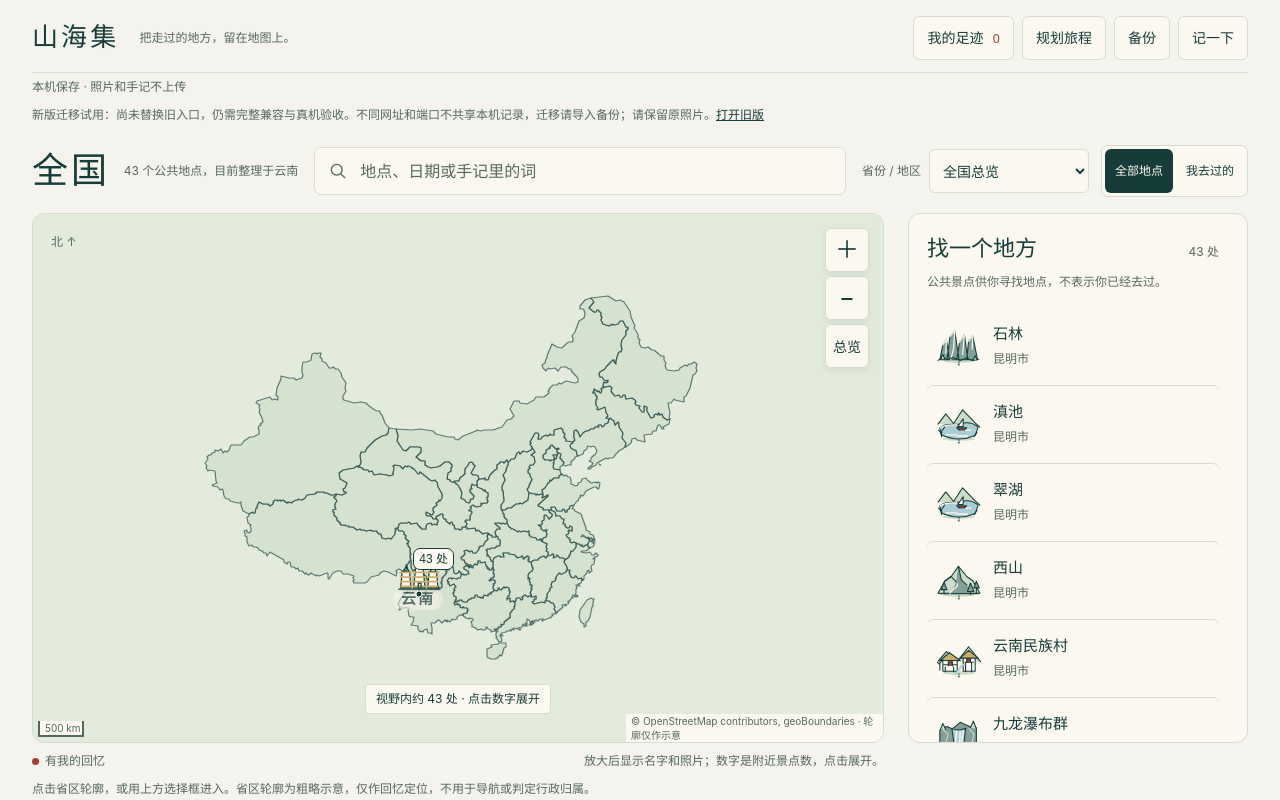
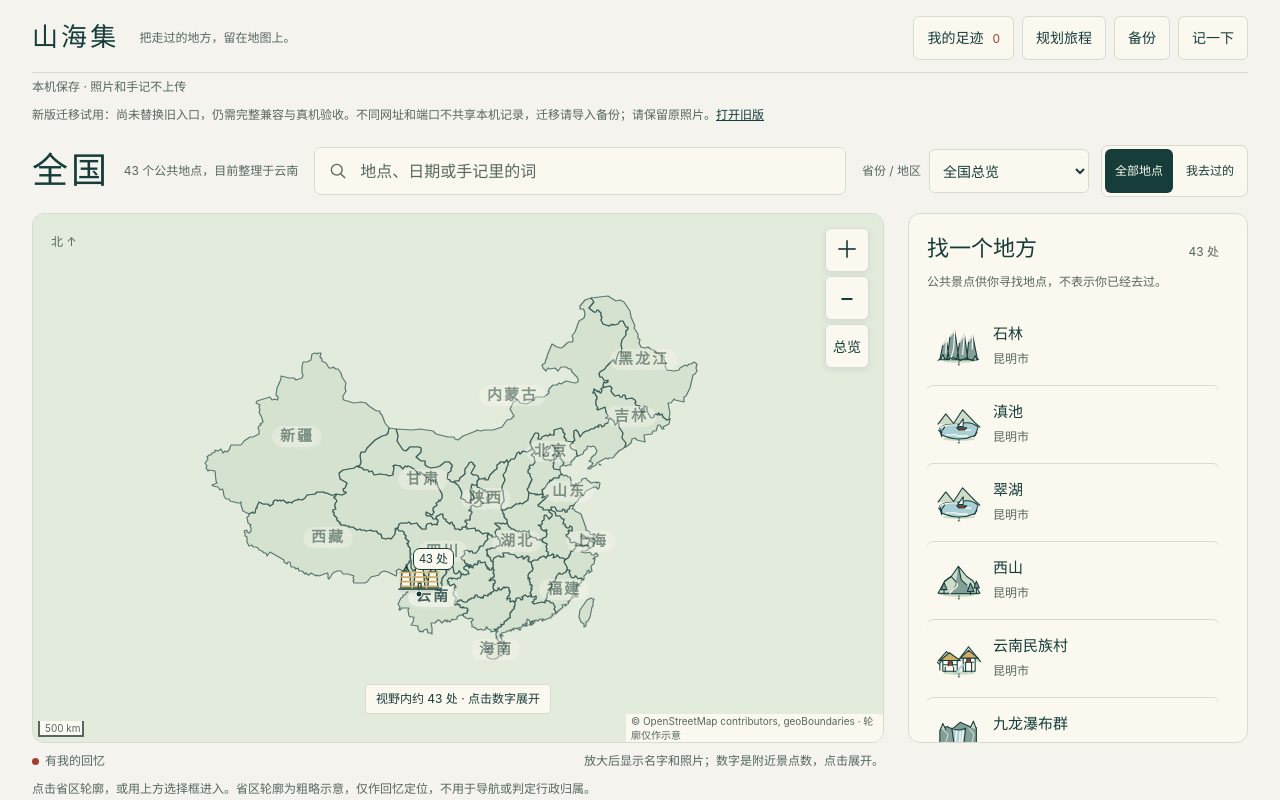
Before and after one commit to wcy-wcy1/Map, a Vue app in the folder shanhai-app/: page / in a window 1280 px wide. Shown: the top 800 px of the page. Built offline with nearby package versions, Linux system fonts and the light colour scheme.

Commit message:
feat: show uncluttered national province labels

```diff
--- a/shanhai-app/src/components/FootprintMap.vue
+++ b/shanhai-app/src/components/FootprintMap.vue
@@ -107,6 +107,9 @@ function addText(parent: HTMLElement, className: string, text: string) {
   span.textContent = text
   parent.append(span)
 }
+const collides = (rect: Rect, others: readonly Rect[], gap = 6) => others.some(other =>
+  rect.x < other.x + other.width + gap && rect.x + rect.width + gap > other.x &&
+  rect.y < other.y + other.height + gap && rect.y + rect.height + gap > other.y)
 
 function renderRoutes(currentZoom: number) {
   if (!map || !routes) return
@@ -278,22 +281,34 @@ function renderMarkers() {
   const showProvinceLabels = !props.provinceId && currentZoom < PROVINCE_LABEL_ZOOM_MAX
   const showRegionLabels = !!props.provinceId && currentZoom < 11.5
   if ((showProvinceLabels || showRegionLabels) && !props.query) {
-    const provinceIds = showProvinceLabels ? labelledProvinceIds() : new Set<string>()
-    for (const feature of props.geography.features.filter(feature => feature.properties.kind === (props.provinceId ? 'region' : 'province'))) {
+    const priorityProvinceIds = showProvinceLabels ? labelledProvinceIds() : new Set<string>()
+    const labelRects: Rect[] = []
+    const labelFeatures = props.geography.features.filter(feature => feature.properties.kind === (props.provinceId ? 'region' : 'province'))
+      .sort((a, b) => Number(priorityProvinceIds.has(String(b.properties.provinceId || ''))) - Number(priorityProvinceIds.has(String(a.properties.provinceId || ''))))
+    for (const feature of labelFeatures) {
       const id = props.provinceId ? feature.properties.regionId : String(feature.properties.provinceId || '')
-      if (showProvinceLabels && (!id || !provinceIds.has(id))) continue
       if (props.regionId && id !== props.regionId) continue
       const bounds = L.geoJSON(feature).getBounds()
       if (!bounds.isValid()) continue
       const region = props.regions.find(region => region.id === id)
+      const text = (region?.name || feature.properties.name || '').replace(/壮族自治区$|回族自治区$|维吾尔自治区$|自治区$|特别行政区$|[省市州]$/u, '')
+      const center = bounds.getCenter()
+      const point = map.latLngToContainerPoint(center)
+      const isPriority = showProvinceLabels && id && priorityProvinceIds.has(id)
+      const labelWidth = showProvinceLabels ? Math.max(50, Math.min(98, text.length * 16 + 18)) : Math.max(54, Math.min(120, text.length * 15 + 18))
+      const labelHeight = showProvinceLabels ? 25 : 23
+      const rect = { x: point.x - labelWidth / 2, y: point.y - labelHeight / 2, width: labelWidth, height: labelHeight }
+      if (showProvinceLabels && !isPriority && collides(rect, labelRects, 8)) continue
+      labelRects.push(rect)
       const label = document.createElement('span')
       label.className = 'yn-region-label'
       label.dataset.scope = props.provinceId ? 'region' : 'province'
-      label.textContent = (region?.name || feature.properties.name || '').replace(/壮族自治区$|回族自治区$|维吾尔自治区$|自治区$|特别行政区$|[省市州]$/u, '')
+      label.dataset.priority = isPriority ? 'memory' : 'map'
+      label.textContent = text
       if (id) label.dataset.regionLabel = id
-      regionLabels.addLayer(L.marker(bounds.getCenter(), {
+      regionLabels.addLayer(L.marker(center, {
         interactive: false, keyboard: false, zIndexOffset: -1000,
-        icon: L.divIcon({ className: 'yn-map-icon', html: label, iconSize: [80, 18], iconAnchor: [40, 9] }),
+        icon: L.divIcon({ className: 'yn-map-icon', html: label, iconSize: [labelWidth, labelHeight], iconAnchor: [labelWidth / 2, labelHeight / 2] }),
       }))
     }
   }
--- a/shanhai-app/src/styles/journal.css
+++ b/shanhai-app/src/styles/journal.css
@@ -95,7 +95,8 @@ body { margin:0; background:light-dark(#f4f3ed,#142220); }
 .yn-pin:focus-visible .yn-pin-label,.yn-pin:hover .yn-pin-label,.yn-pin[aria-pressed=true] .yn-pin-label,.yn-pin[data-label=true] .yn-pin-label { display:block; }
 .yn-cluster-count { position:absolute; top:0; right:-8px; min-width:36px; height:22px; padding:0 5px; border:1px solid var(--lj-ink); border-radius:7px; background:var(--lj-paper); color:var(--lj-ink); font:12px/20px sans-serif; text-align:center; white-space:nowrap; pointer-events:none; }
 .yn-region-label { padding:2px 7px; border-radius:999px; background:color-mix(in srgb,var(--lj-paper) 55%,transparent); color:color-mix(in srgb,var(--lj-ink) 60%,var(--lj-muted)); font:600 14px/1.35 'Songti SC',SimSun,serif; letter-spacing:.1em; text-shadow:0 1px 0 var(--lj-paper),0 3px 8px color-mix(in srgb,var(--lj-paper) 82%,transparent); white-space:nowrap; pointer-events:none; opacity:.72; }
-.yn-region-label[data-scope=province] { padding:2px 8px 3px; background:color-mix(in srgb,var(--lj-paper) 60%,transparent); color:color-mix(in srgb,var(--lj-ink) 66%,var(--lj-muted)); font-size:15px; letter-spacing:.13em; opacity:.76; }
+.yn-region-label[data-scope=province] { padding:2px 8px 3px; background:color-mix(in srgb,var(--lj-paper) 54%,transparent); color:color-mix(in srgb,var(--lj-muted) 78%,var(--lj-ink)); font-size:15px; letter-spacing:.13em; opacity:.62; }
+.yn-region-label[data-scope=province][data-priority=memory] { background:color-mix(in srgb,var(--lj-paper) 70%,transparent); color:color-mix(in srgb,var(--lj-ink) 72%,var(--lj-muted)); opacity:.82; }
 .yn-memory-route-underlay,.yn-planned-route-underlay { stroke-linecap:round; stroke-linejoin:round; }
 .yn-memory-route,.yn-planned-route { stroke-linecap:round; stroke-linejoin:round; filter:drop-shadow(0 1px 0 var(--lj-paper)); cursor:pointer; }
 .yn-planned-route { filter:drop-shadow(0 1px 0 var(--lj-paper)) drop-shadow(0 0 3px color-mix(in srgb,var(--yn-water) 22%,transparent)); }
```
Also changed, not shown: 1 other file (tests, documents, lock files or other folders).
